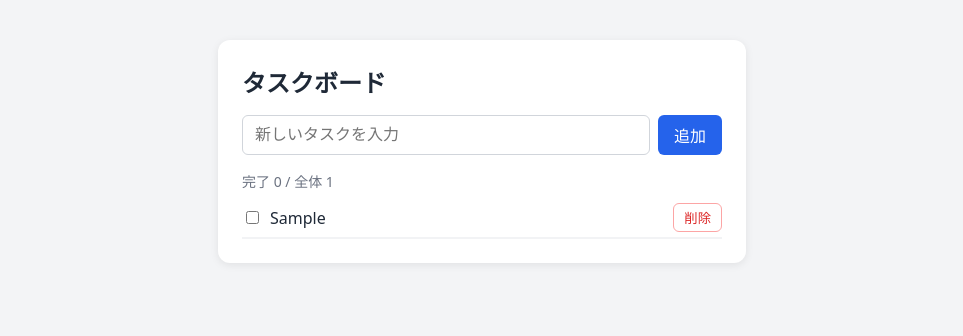
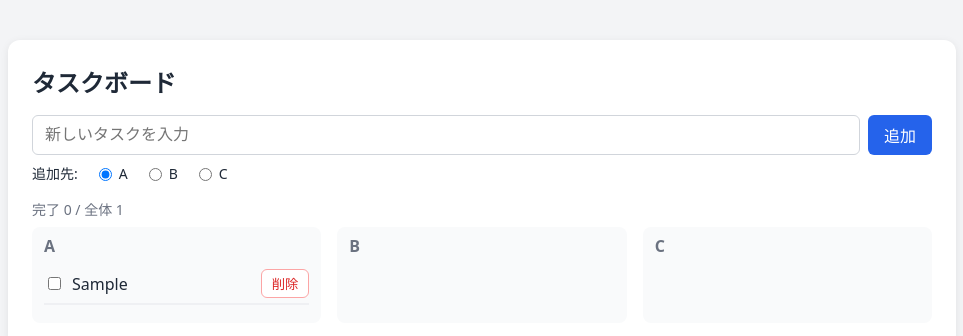
Before and after one commit to hohongu/task-board, a React (Vite) app: page / in a window 1280 px wide. Both pictures are taken after typing "Sample" into the empty fields and a click on the button "追加". Shown: the top 336 px of the page, without its empty margins (158-1121 px from the left). Built offline with nearby package versions, Linux system fonts and the light colour scheme.

Commit message:
Show tasks in three columns A/B/C with radio buttons on add
Co-Authored-By: Claude Sonnet 5.5 <noreply@anthropic.com>

```diff
--- a/src/App.css
+++ b/src/App.css
@@ -6,7 +6,7 @@ body {
 }
 
 .app {
-  max-width: 480px;
+  max-width: 900px;
   margin: 40px auto;
   padding: 24px;
   background: #fff;
@@ -21,15 +21,36 @@ h1 {
 
 .add-form {
   display: flex;
+  flex-direction: column;
   gap: 8px;
 }
 
-.add-form input {
+.add-row {
+  display: flex;
+  gap: 8px;
+}
+
+.add-row input {
   flex: 1;
   padding: 8px 12px;
   border: 1px solid #d1d5db;
   border-radius: 6px;
   font-size: 16px;
+}
+
+/* 追加先（A / B / C）のラジオボタン */
+.column-select {
+  display: flex;
+  align-items: center;
+  gap: 16px;
+  font-size: 14px;
+}
+
+.column-select label {
+  display: flex;
+  align-items: center;
+  gap: 4px;
+  cursor: pointer;
 }
 
 .add-form button {
@@ -50,6 +71,27 @@ h1 {
 .count {
   margin: 16px 0 0;
   font-size: 14px;
+  color: #6b7280;
+}
+
+/* A / B / C の3段組み */
+.columns {
+  display: grid;
+  grid-template-columns: repeat(3, minmax(0, 1fr));
+  gap: 16px;
+  margin-top: 8px;
+}
+
+.column {
+  min-height: 80px;
+  padding: 8px 12px;
+  border-radius: 8px;
+  background: #f9fafb;
+}
+
+.column h2 {
+  margin: 0;
+  font-size: 16px;
   color: #6b7280;
 }
 
--- a/src/App.jsx
+++ b/src/App.jsx
@@ -6,12 +6,15 @@ const STORAGE_KEY = "task-board:tasks";
 // タスクの状態。押下するたびに 通常 → グレー(done) → ボールド(bold) → 通常 と切り替わる
 const STATUS_ORDER = ["normal", "done", "bold"];
 
+// 3段組みの列（左から順に表示する）
+const COLUMNS = ["A", "B", "C"];
+
 // localStorageから読み込む（無い・壊れている場合は空配列）
 function loadTasks() {
   try {
     const saved = JSON.parse(localStorage.getItem(STORAGE_KEY));
     if (!Array.isArray(saved)) return [];
-    // 旧形式（done: true/false）のデータを status に変換する
+    // 旧形式のデータを補完する（done → status、column が無ければ A）
     return saved.map(({ done, ...task }) => ({
       ...task,
       status: STATUS_ORDER.includes(task.status)
@@ -19,6 +22,7 @@ function loadTasks() {
         : done
           ? "done"
           : "normal",
+      column: COLUMNS.includes(task.column) ? task.column : "A",
     }));
   } catch {
     return [];
@@ -37,6 +41,7 @@ function App() {
     }
   }, [tasks]);
   const [title, setTitle] = useState("");
+  const [column, setColumn] = useState("A"); // 追加先の列
   const [dragId, setDragId] = useState(null); // ドラッグ中のタスクID
   const [overId, setOverId] = useState(null); // ドロップ先候補のタスクID
 
@@ -44,7 +49,10 @@ function App() {
     e.preventDefault();
     const text = title.trim();
     if (!text) return;
-    setTasks([...tasks, { id: Date.now(), title: text, status: "normal" }]);
+    setTasks([
+      ...tasks,
+      { id: Date.now(), title: text, status: "normal", column },
+    ]);
     setTitle("");
   };
 
@@ -65,7 +73,7 @@ function App() {
     setTasks(tasks.filter((t) => t.id !== id));
   };
 
-  // ドラッグ中のタスクを targetId の位置に移動する
+  // ドラッグ中のタスクを targetId の位置に移動する（別の列なら列も移る）
   const moveTask = (fromId, targetId) => {
     if (fromId === targetId) return;
     const from = tasks.findIndex((t) => t.id === fromId);
@@ -73,8 +81,23 @@ function App() {
     if (from < 0 || to < 0) return;
     const next = [...tasks];
     const [moved] = next.splice(from, 1);
-    next.splice(to, 0, moved);
+    next.splice(to, 0, { ...moved, column: tasks[to].column });
     setTasks(next);
+  };
+
+  // ドラッグ中のタスクを列の末尾に移動する（空の列や列の余白へのドロップ用）
+  const moveTaskToColumn = (fromId, targetColumn) => {
+    const moved = tasks.find((t) => t.id === fromId);
+    if (!moved) return;
+    setTasks([
+      ...tasks.filter((t) => t.id !== fromId),
+      { ...moved, column: targetColumn },
+    ]);
+  };
+
+  const endDrag = () => {
+    setDragId(null);
+    setOverId(null);
   };
 
   const doneCount = tasks.filter((t) => t.status === "done").length;
@@ -84,6 +107,7 @@ function App() {
       <h1>タスクボード</h1>
 
       <form className="add-form" onSubmit={addTask}>
+        <div className="add-row">
           <input
             type="text"
             value={title}
@@ -91,6 +115,22 @@ function App() {
             placeholder="新しいタスクを入力"
           />
           <button type="submit">追加</button>
+        </div>
+        <div className="column-select" role="radiogroup" aria-label="追加先">
+          <span>追加先:</span>
+          {COLUMNS.map((col) => (
+            <label key={col}>
+              <input
+                type="radio"
+                name="column"
+                value={col}
+                checked={column === col}
+                onChange={() => setColumn(col)}
+              />
+              {col}
+            </label>
+          ))}
+        </div>
       </form>
 
       {tasks.length === 0 ? (
@@ -100,8 +140,23 @@ function App() {
           <p className="count">
             完了 {doneCount} / 全体 {tasks.length}
           </p>
+          <div className="columns">
+            {COLUMNS.map((col) => (
+              <section
+                key={col}
+                className="column"
+                onDragOver={(e) => e.preventDefault()}
+                onDrop={(e) => {
+                  e.preventDefault();
+                  if (dragId !== null) moveTaskToColumn(dragId, col);
+                  endDrag();
+                }}
+              >
+                <h2>{col}</h2>
                 <ul className="task-list">
-            {tasks.map((task) => (
+                  {tasks
+                    .filter((task) => task.column === col)
+                    .map((task) => (
                       <li
                         key={task.id}
                         draggable
@@ -119,14 +174,11 @@ function App() {
                         }}
                         onDrop={(e) => {
                           e.preventDefault();
-                  moveTask(dragId, task.id);
-                  setDragId(null);
-                  setOverId(null);
+                          e.stopPropagation(); // 列側のドロップ処理を動かさない
+                          if (dragId !== null) moveTask(dragId, task.id);
+                          endDrag();
                         }}
-                onDragEnd={() => {
-                  setDragId(null);
-                  setOverId(null);
-                }}
+                        onDragEnd={endDrag}
                       >
                         <TaskItem
                           task={task}
@@ -137,6 +189,9 @@ function App() {
                       </li>
                     ))}
                 </ul>
+              </section>
+            ))}
+          </div>
         </>
       )}
     </main>
```
Also changed, not shown: 1 other file (tests, documents, lock files or other folders). Lines whose indentation alone changed are shown as unchanged.
